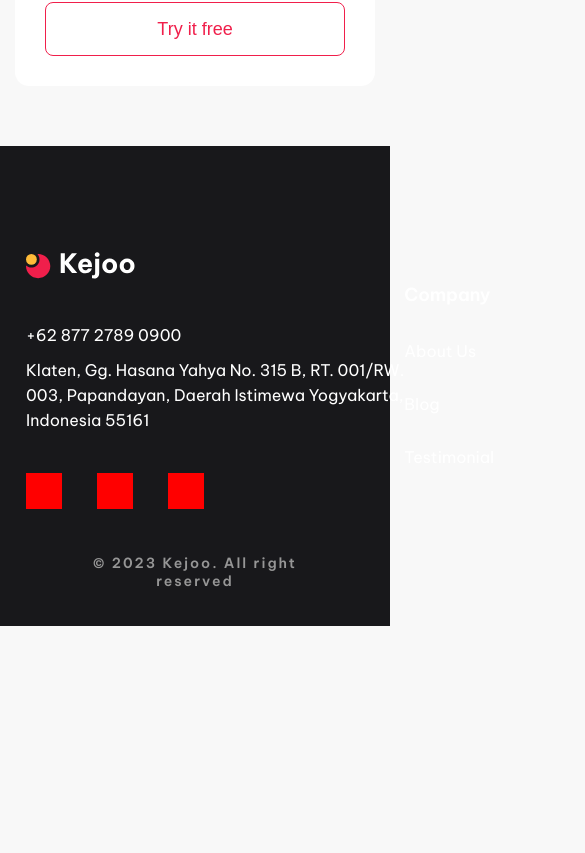
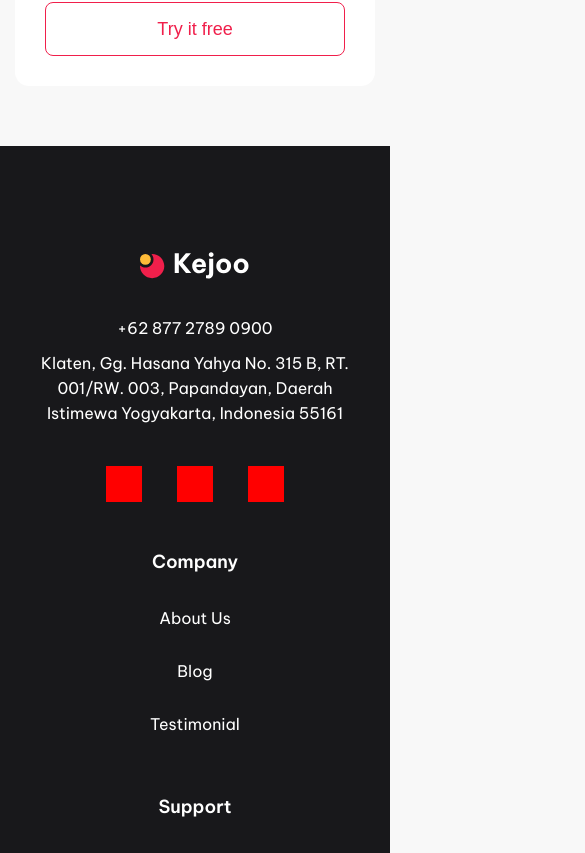
Before and after one commit to gustavoalvim41/kejoo, a React (Vite) app: page / in a window 390 px wide. Shown: the part 5231-6084 px from the top of the page, 585 px wide, since content can reach past the window. Before the commit the page ends 5857 px from the top, so only its background shows below. Built offline with nearby package versions, Linux system fonts and the light colour scheme.

Commit message:
updating footer component media screen

```diff
--- a/src/components/Footer/index.jsx
+++ b/src/components/Footer/index.jsx
@@ -8,7 +8,7 @@ const Footer = () => {
     <footer>
       <div className='container'>
         <div className='kejoo'>
-          <div>
+          <div className='info'>
             <img
               className='logo'
               src={logoFooter}
--- a/src/components/Footer/styles.sass
+++ b/src/components/Footer/styles.sass
@@ -3,7 +3,7 @@
 
 footer
   width: 100%
-  height: 48rem
+  height: 48.5rem
 
   margin: 20rem 0 0 0
 
@@ -81,8 +81,36 @@ footer
 
 @media screen and (max-width: 1260px)
   footer
-    margin: 9rem 0 0 0
+    height: auto
+    margin: 6rem 0 0 0
+
+    .container
+      gap: 5rem
+
+      .kejoo
+        flex-direction: column
+        gap: 5rem
+
+        .info
+          display: flex
+          align-items: center
+          flex-direction: column
+
+
+        .address
+          align-items: center
+          text-align: center
+
+          p
+            width: auto
+
+        .social
+          justify-content: center
+
+        .terms
+          justify-content: center
+          flex-direction: column
+          gap: 6rem
+          text-align: center
 
 @media screen and (max-width: 1060px)
-  footer
-    margin: 6rem 0 0 0
--- a/src/screens/Home/components/Features/styles.sass
+++ b/src/screens/Home/components/Features/styles.sass
@@ -96,7 +96,6 @@
 
 @media screen and (max-width: 1060px)
   .features
-    margin: 6rem 0 0 0
 
     .cards
       .card
--- a/src/styles/mixins.sass
+++ b/src/styles/mixins.sass
@@ -15,8 +15,5 @@
   width: 100%
   margin: 15rem 0 0 0
 
-  @media screen and (max-width: 1260px)
-    margin: 9rem 0 0 0
-
   @media screen and (max-width: 1060px)
     margin: 6rem 0 0 0
```
